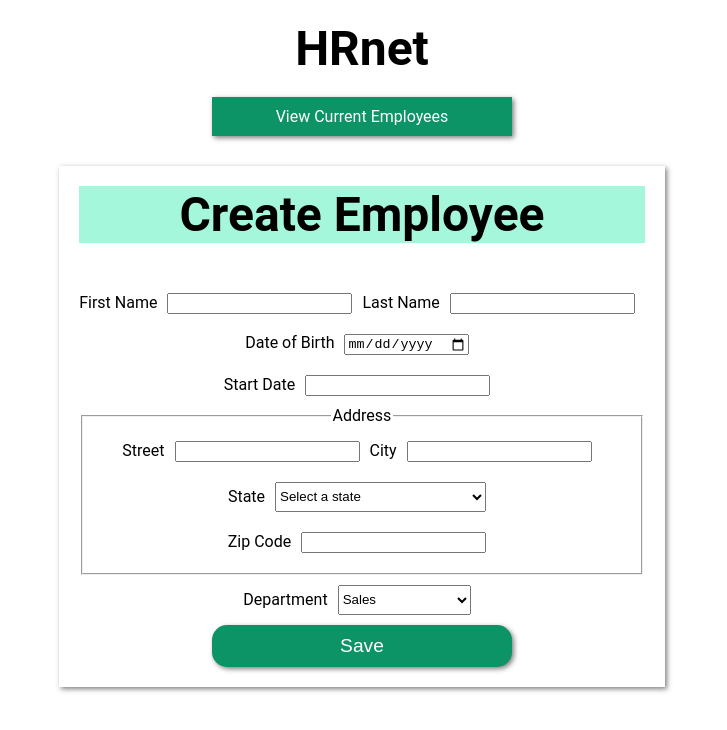
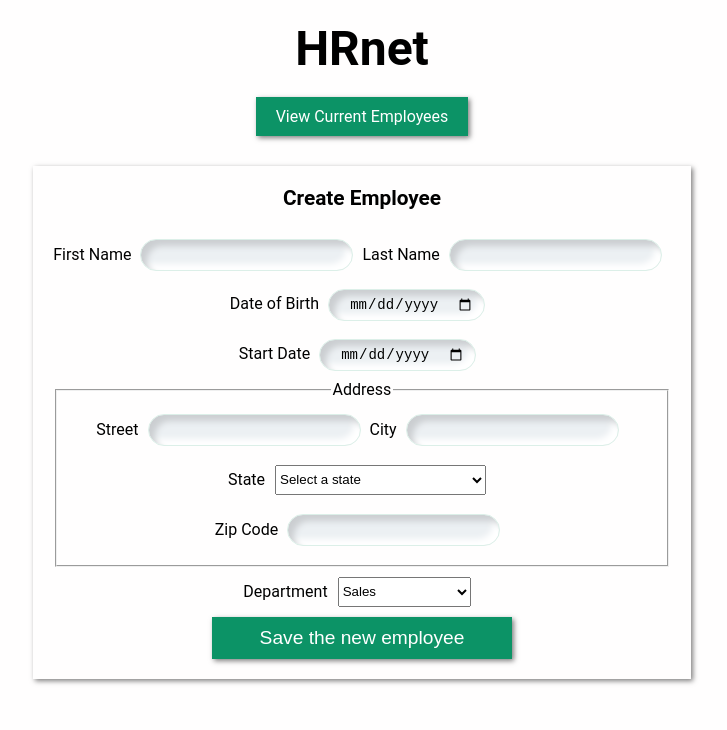
Before and after one commit to PalaciosCaroline/projet14_react, a React (Create React App) app: page /newemployee in a window 1280 px wide. Shown: the top 730 px of the page, without its empty margins (278-1005 px from the left). Built offline with nearby package versions, Linux system fonts and the light colour scheme.

Commit message:
Nettoyage et récupération dans le localStorage de la liste des employés

```diff
--- a/src/App.js
+++ b/src/App.js
@@ -1,7 +1,7 @@
 
 import './App.css';
 import React from 'react'
-import ChoiceServices from './pages/ChoiceServices'
+import ChoiceService from './pages/ChoiceServices'
 import NewEmployee from './pages/NewEmployee';
 import { BrowserRouter,Routes, Route} from "react-router-dom";
 import ListEmployees from './pages/ListEmployees';
@@ -11,7 +11,7 @@ return(
     <BrowserRouter>
       <main className='main_app'>
         <Routes>
-          <Route index path="/" element={<ChoiceServices />} />
+          <Route index path="/" element={<ChoiceService />} />
           <Route path="/newemployee" element={<NewEmployee />} />
           <Route path="/listemployees" element={<ListEmployees />} />
         </Routes>
--- a/src/components/ConfirmationModal.jsx
+++ b/src/components/ConfirmationModal.jsx
@@ -12,7 +12,7 @@ export default function ConfirmationModal(props) {
             {props.isModalOpen && (
                 <div className='confirmationModal'>
                     <button className='btn_closeModal' onClick={closeModal}><FaTimes className='btn_closeModal_icon'/></button>
-                    <h2>Successful registration of the new user!</h2>
+                    <h2>Successful registration of the new Employee!</h2>
                 </div>
             )}
         </div>
--- a/src/components/FieldsetAdress.jsx
+++ b/src/components/FieldsetAdress.jsx
@@ -10,7 +10,6 @@ export default function FieldsetAdress() {
   const handleZipCodeChange = (e) => dispatch(setZipCodeEntree(e.target.value));
 
   return (
-    <div>
         <fieldset className="address">
             <legend>Address</legend>
 
@@ -25,6 +24,5 @@ export default function FieldsetAdress() {
             <label htmlFor="zip-code">Zip Code</label>
             <input id="zip-code" type="number" onChange={handleZipCodeChange}/>
         </fieldset>
-    </div>
   )
 }
--- a/src/components/FormNewEmployee.jsx
+++ b/src/components/FormNewEmployee.jsx
@@ -49,6 +49,7 @@ export default function FormNewEmployee({setIsModalOpen}) {
   return (
 
     <form action="#" id="create-employee" onSubmit={handleFormSubmit}>
+
         <div className='boxName'>
         <label htmlFor="first-name">First Name</label>
         <input type="text" id="first-name" onChange={handleFirstNameChange}/>
@@ -69,12 +70,12 @@ export default function FormNewEmployee({setIsModalOpen}) {
         </div>
 
         <label htmlFor="start-date">Start Date</label>
-        <input id="start-date" type="text" onChange={handleStartDateChange}/>
+        <input id="start-date" type="date" onChange={handleStartDateChange}/>
 
         <FieldsetAdress/>
 
        <SelectDepartement/>
-       <button className='btnFormSave' type="submit">Save</button>
+       <button className='btnFormSave' type="submit">Save the new employee</button>
     </form>
   )
 }
--- a/src/index.css
+++ b/src/index.css
@@ -5,6 +5,7 @@ body {
     sans-serif;
   -webkit-font-smoothing: antialiased;
   -moz-osx-font-smoothing: grayscale;
+  background-color: #fffefe;
 }
 
 code {
@@ -80,7 +81,7 @@ a{
 .confirmationModal{
   width: 600px;
   /* border: 3px solid  rgb(12, 147, 102); */
-  background-color: rgb(164, 247, 219);
+  background-color:   rgb(151,218,133);
   display: flex;
   flex-direction: column;
   box-shadow: 2px 2px 5px rgba(0,0,0,0.5);
@@ -90,6 +91,7 @@ a{
 .btn_closeModal{
   align-self: flex-end;
   background-color:  rgb(12, 147, 102);
+  border: none;
   color: #fff;
   border-radius: 50px;
   width: 50px;
@@ -103,7 +105,7 @@ a{
 
 @media (max-width: 1200px) {
   a{
-  font-size: 2rem;
+  font-size: 1.2rem;
   }
 
   .confirmationModal{
@@ -120,25 +122,34 @@ a{
     width: 90%;
   }
 }
+/*
+form{
+  background: #ecf0f3;
+} */
 
-.containerNewUser{
+.containerNewEmployee{
   box-shadow: 2px 2px 5px rgba(0,0,0,0.5);
-  padding: 20px 20px 20px 20px;
+
+  /* background: #f9fbfd; */
 }
 
-.containerNewUser h2{
-  margin-top: 0;
+/* .main_newEmployee{
   background-color: rgb(164, 247, 219);
-}
+} */
 
-.titleNewUser{
+
+.titleNewEmployee{
   margin-top: 20px;
   margin-bottom: 0;
 }
 
-.linkNewUser{
+.linkNewEmployee{
   margin-top: 20px;
   margin-bottom: 30px;
+}
+
+form{
+  padding: 0 20px 20px 20px;
 }
 
 form input, form select {
@@ -156,7 +167,6 @@ select{
   color: #fff;
   background-color: rgb(12, 147, 102);
   box-shadow: 2px 2px 5px rgba(0,0,0,0.5);
-  border-radius: 15px;
   border: none;
   font-size: 1.2rem;
 }
@@ -170,7 +180,6 @@ table {
 
 /* Style pour l'en-tête */
 thead {
-  background-color:  rgb(164, 247, 219);
   font-weight: bold;
 }
 
@@ -179,6 +188,7 @@ th {
   padding: 8px;
   text-align: left;
   border-bottom: 1px solid #1b1818;
+  background-color: #97da85;
 }
 
 /* Style pour les cellules du corps */
@@ -186,6 +196,7 @@ td {
   padding: 8px;
   text-align: left;
   border-bottom: 1px solid #ddd;
+
 }
 
 
@@ -210,5 +221,37 @@ tbody tr:last-child td {
 
 /* Style pour les lignes impaires */
 tr:nth-child(even) {
-  background-color: #f8f8f8;
+  background-color: #faf0f0;
 }
+
+tr:nth-child(odd) {
+  background-color: #ddf7d6;
+}
+
+input::placeholder {
+  color: gray;
+}
+
+input{
+  background: #ecf0f3;
+  padding: 10px;
+  padding-left: 20px;
+  border: none;
+  height: 30px;
+  font-size: 14px;
+  border-radius: 50px;
+  box-shadow: inset 6px 6px 6px #cbced1, inset -6px -6px 6px white;
+  outline:1px solid rgb(220, 239, 232);
+}
+
+.linkListEmployee{
+  width: auto;
+}
+
+.title_newEmployee{
+  font-size: 1.3rem;
+  padding-top:20px;
+  padding-bottom:20px;
+  margin-top:0;
+  margin-bottom:0;
+}
--- /dev/null
+++ b/src/mock/data.js
@@ -0,0 +1,35 @@
+export const dataEmployees = [
+    {
+      firstName: 'John',
+      lastName: 'Doe',
+      dateOfBirth: '1990-01-01',
+      startDate: '2021-01-01',
+      department: 'Sales',
+      street: '123 Main St',
+      city: 'Anytown',
+      state: 'CA',
+      zipCode: '12345',
+    },
+    {
+      firstName: 'Jane',
+      lastName: 'Smith',
+      dateOfBirth: '1985-05-15',
+      startDate: '2020-02-15',
+      department: 'Marketing',
+      street: '456 Oak St',
+      city: 'Othertown',
+      state: 'NY',
+      zipCode: '67890',
+    },
+    {
+      firstName: 'Bob',
+      lastName: 'Johnson',
+      dateOfBirth: '1978-09-30',
+      startDate: '2019-05-01',
+      department: 'IT',
+      street: '789 Maple Ave',
+      city: 'Somewhere',
+      state: 'TX',
+      zipCode: '54321',
+    },
+  ];
--- a/src/pages/ChoiceServices.jsx
+++ b/src/pages/ChoiceServices.jsx
@@ -2,14 +2,14 @@ import React from 'react'
 import { NavLink } from 'react-router-dom'
 
 
-export default function Choiceuser() {
+export default function ChoiceService() {
   return (
     <main>
        <h1>HRnet</h1><br/>
       <h2>Choice Service</h2>
       <nav>
-          <NavLink to="/newemployee">Add New Employee</NavLink>
-          <NavLink to="/listemployees">List Employees</NavLink>
+          <NavLink to="/newemployee">Add a new employee</NavLink>
+          <NavLink to="/listemployees">View the employees's list</NavLink>
       </nav>
     </main>
   )
--- a/src/pages/NewEmployee.jsx
+++ b/src/pages/NewEmployee.jsx
@@ -1,23 +1,27 @@
-import React, {useState} from 'react'
+import React, {useState, useEffect} from 'react'
 import { useDispatch, useSelector } from "react-redux";
 import FormNewEmployee from '../components/FormNewEmployee'
 import ConfirmationModal from '../components/ConfirmationModal';
 import { NavLink } from 'react-router-dom'
-// import { fetchEmployees, saveEmployee } from "../store/employeeSlice";
+import { fetchEmployees} from "../store/employeeSlice";
 // import { VideInput} from './../store/newEmployeeEntreeSlice'
-
-
 
 export default function NewEmployee() {
   const [isModalOpen, setIsModalOpen] = useState(false);
+  const statusEmployees = useSelector((state) => state.employees.status);
+  const errorEmployees = useSelector((state) => state.employees.error);
 
   const dispatch = useDispatch();
 
-  const saveStatus = useSelector((state) => state.employees.saveStatus);
-  const saveError = useSelector((state) => state.employees.saveError);
+  useEffect(() => {
+    dispatch(fetchEmployees());
+  }, [dispatch]);
 
-  const fetchStatus = useSelector((state) => state.employees.status);
-  const fetchError = useSelector((state) => state.employees.error);
+
+  // const saveError = useSelector((state) => state.employees.saveError);
+
+  // const fetchStatus = useSelector((state) => state.employees.status);
+  // const fetchError = useSelector((state) => state.employees.error);
 
   // const firstName = useSelector((state) => state.newEmployeeEntree.firstName);
   // const lastName = useSelector((state) => state.newEmployeeEntree.lastName);
@@ -40,33 +44,31 @@ export default function NewEmployee() {
   //     });
   // };
 
-  if (saveStatus === "loading" || fetchStatus === "loading") {
-    return <div>Loading...</div>;
-  }
+  // if (statusEmployees === "loading" || fetchStatus === "loading") {
+  //   return <div>Loading...</div>;
+  // }
 
-  if (saveStatus === "failed") {
-    return <div>{saveError}</div>;
-  }
+  // if (statusEmployees === "failed") {
+  //   return <div>{saveError}</div>;
+  // }
 
-  if (fetchStatus === "failed") {
-    return <div>{fetchError}</div>;
-  }
+  // if (statusEmployees === "failed") {
+  //   return <div>{fetchError}</div>;
+  // }
 
   return (
-    <main>
+    <main className='main_newEmployee'>
        <div >
-          <h1 className="titleNewUser">HRnet</h1>
-          <NavLink to="/listemployees" className="linkNewUser">View Current Employees</NavLink>
+          <h1 className="titleNewEmployee">HRnet</h1>
+          <NavLink to="/listemployees" className="linkNewEmployee linkListEmployee">View Current Employees</NavLink>
 
       </div>
       {!isModalOpen &&
-        (<div className="containerNewUser">
-           <h2>Create Employee</h2>
+        (<div className="containerNewEmployee">
+            <h2 className='title_newEmployee'>Create Employee</h2>
             <FormNewEmployee setIsModalOpen={setIsModalOpen}/>
-
         </div>)
       }
-
       {isModalOpen && (<ConfirmationModal setIsModalOpen={setIsModalOpen} isModalOpen={isModalOpen} />)}
     </main>
   )
```
Also changed, not shown: src/components/TableEmployees.jsx (+13 -10 lines), src/pages/ListEmployees.jsx (+8 -59 lines), src/store/employeeSlice.js (+24 -27 lines).
